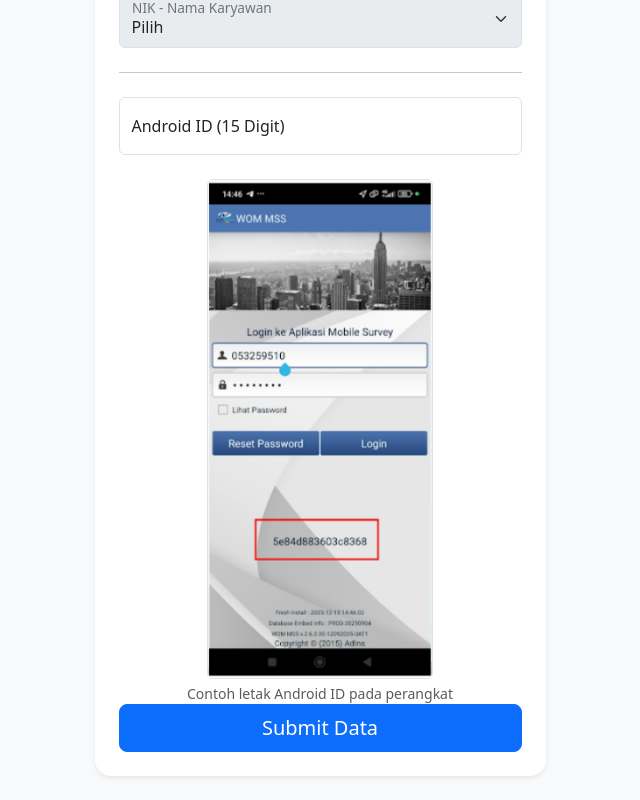
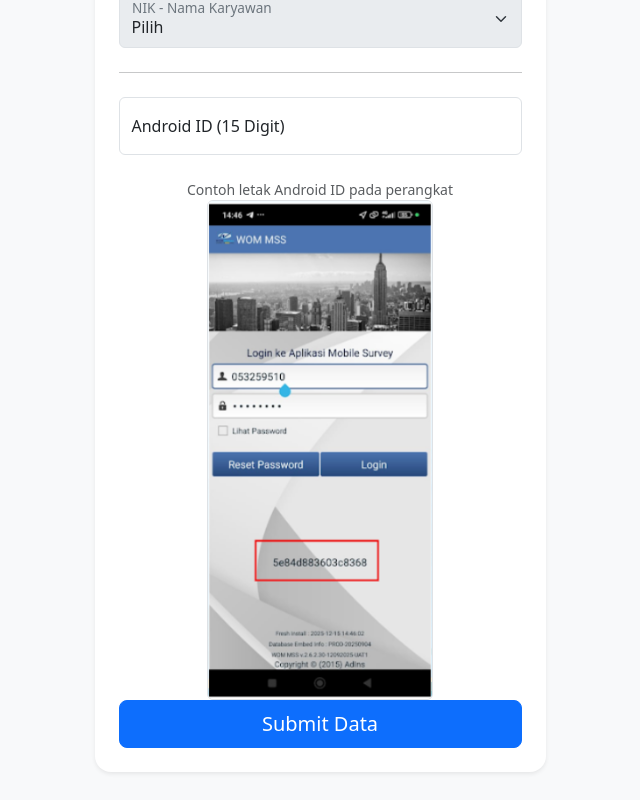
Before and after one commit to saepudinasep/pendataran-imei, a React (Vite) app: page / in a window 1280 px wide. Shown: the part 317-1117 px from the top of the page, without its empty margins (320-960 px from the left). Built offline with nearby package versions, Linux system fonts and the light colour scheme.

Commit message:
[UPDATE] Merubah letak android id

```diff
--- a/src/App.jsx
+++ b/src/App.jsx
@@ -217,15 +217,15 @@ export default function App() {
                 </div>
 
                 <div className="text-center mt-2">
+                  <small className="text-muted d-block mt-1">
+                    Contoh letak Android ID pada perangkat
+                  </small>
                   <img
                     src="/imei-example.png"
                     alt="Contoh Letak Android ID"
                     className="img-fluid rounded border"
                     style={{ maxHeight: "500px" }}
                   />
-                  <small className="text-muted d-block mt-1">
-                    Contoh letak Android ID pada perangkat
-                  </small>
                 </div>
 
                 <button className="btn btn-primary btn-lg w-100 rounded-3" type="submit">
```
